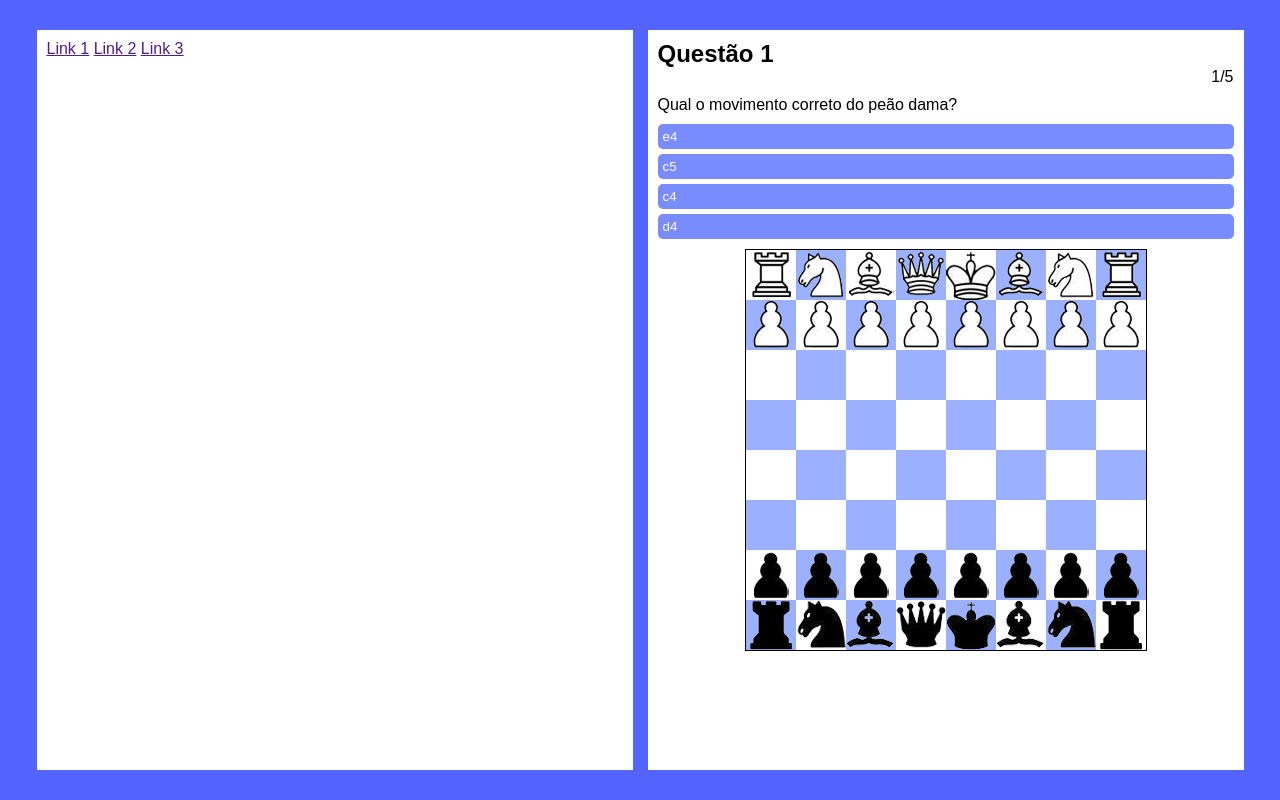
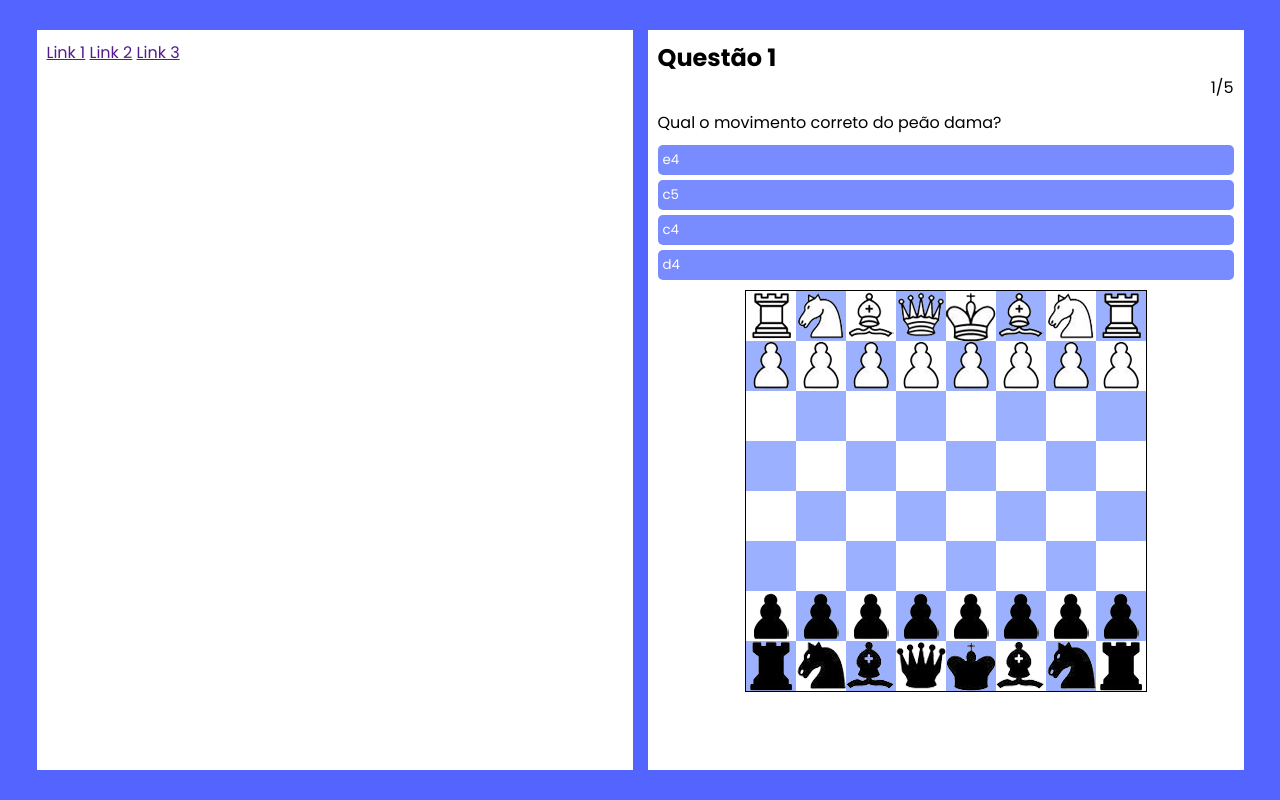
Before and after one commit to ThiagoSev/ChessAcademy, a plain HTML site: page index.html in a window 1280 px wide. Drawn offline with nearby package versions, Linux system fonts and the light colour scheme.

Commit message:
Update style.css

```diff
--- a/style.css
+++ b/style.css
@@ -1,3 +1,5 @@
+@import url('https://fonts.googleapis.com/css2?family=Poppins:wght@400;500;600;700&display=swap');
+
 :root{
     --palheta1c1: #e2fdff;
     --palheta1c2: #9bb1ff;
```
